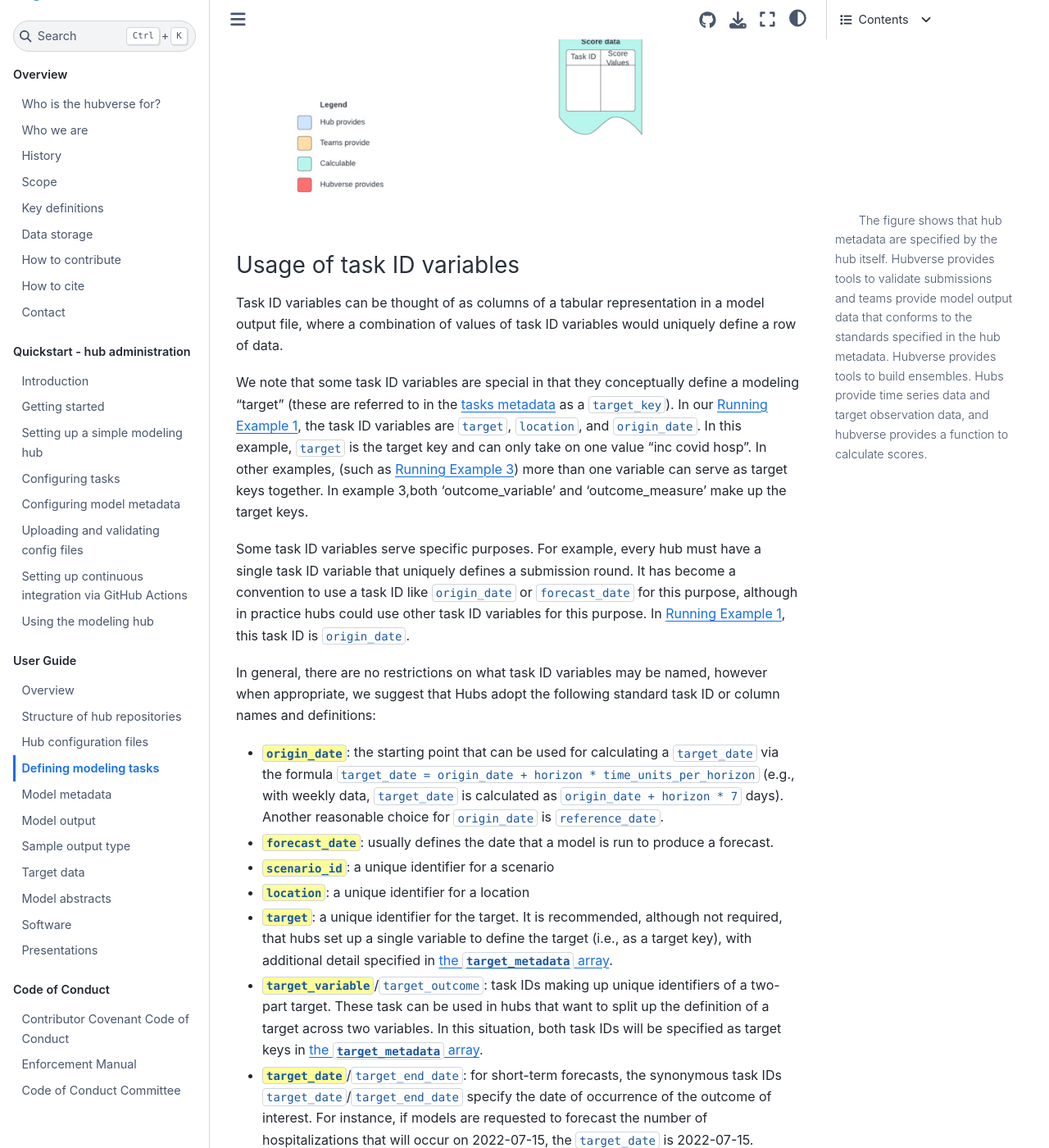
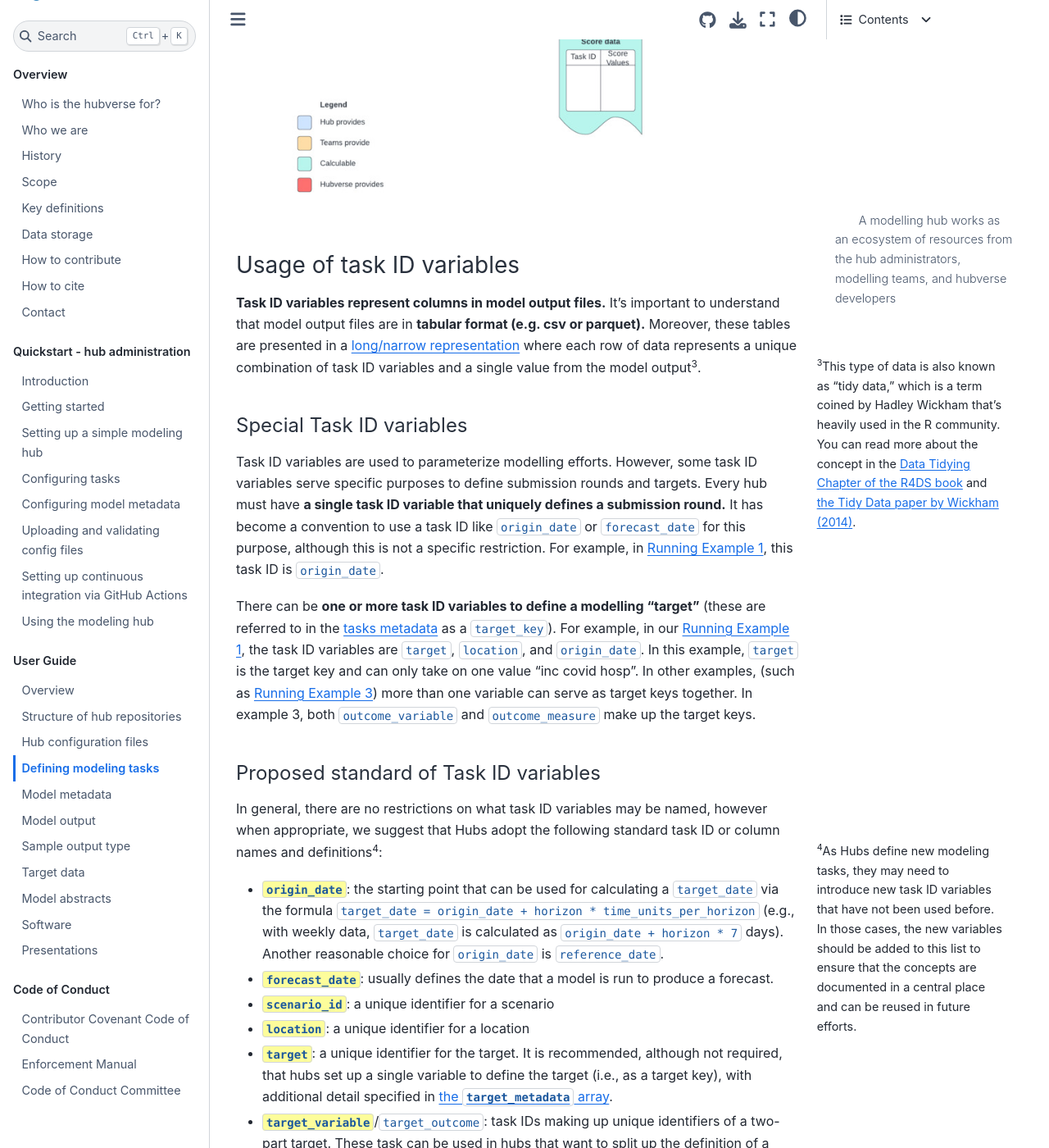
Before and after one commit to hubverse-org/hubDocs, a Sphinx documentation site: the page built from docs/source/user-guide/tasks.md, in a window 1280 px wide and 1400 px high, scrolled down 1243 px. Shown: the whole window at 82% size. Built offline with Sphinx 7.4.7 and the Sphinx Book theme 1.1.4, drawn with Linux system fonts in a browser that asks for light colours; comment, search, counter and statistics services are not loaded; some of the changed text lies outside the part shown.

Commit message:
Update tasks page
 - reduce up-front wordiness
 - Convert passive to active voice
 - clarify that task id vars represent columns in model output files
 - Split usage section into special id variables and proposed standard.
 - move paragraph about new modelling tasks and additions to the table
   to a margin note
 - add diagram for how target metadata bridges output type and task ids
 - front-load example of target metadata JSON
 - move the target type table inside the list item
 - bold the target_keys and target_type requirements so that it's clear
   how they releate to the task_ids and output_types

````diff
--- a/docs/source/user-guide/tasks.md
+++ b/docs/source/user-guide/tasks.md
@@ -9,11 +9,11 @@
 Modeling tasks are defined for single or multiple rounds[^multiround].
 The three components of modeling tasks are:
 
- - The [`task_ids`{.codeitem}](#task-id-vars) object defines both labels for columns in submission files and the set of valid values for each column.
+ - The [`task_ids`{.codeitem} object](#task-id-vars) defines both labels for columns in submission files and the set of valid values for each column.
    Any unique combination of the values define a single modeling task, or target.
- - The [`output_type`{.codeitem}](#output-types) object defines accepted representations for each task.
+ - The [`output_type`{.codeitem} object](#output-types) defines accepted representations _for each task_.
    More on the different output types can be found in [The Model Output Chapter](model-output.md#formats-of-model-output).
- - The [`target_metadata`{.codeitem}](#target-metadata) array provides additional information about each target.
+ - The [`target_metadata`{.codeitem} array](#target-metadata) provides additional information about each target.
 
 [^json]: Due to technical issues, we do not currently support json references or yaml metadata files.
 
@@ -39,32 +39,40 @@
 ```{figure} ../images/hub-data-relations2.jpeg
 ---
 figclass: margin-caption
-alt: A figure showing where data from hubs is created.
+alt: A diagram showing that hub metadata are specified by the hub itself. Hubverse provides tools to validate submissions and teams provide model output data that conforms to the standards specified in the hub metadata. Hubverse provides tools to build ensembles. Hubs provide time series data and target observation data, and hubverse provides a function to calculate scores.
 name: hub-data-relations
 ---
-The figure shows that hub metadata are specified by the hub itself.
-Hubverse provides tools to validate submissions and teams provide model output data that conforms to the standards specified in the hub metadata.
-Hubverse provides tools to build ensembles.
-Hubs provide time series data and target observation data, and hubverse provides a function to calculate scores.
+A modelling hub works as an ecosystem of resources from the hub administrators, modelling teams, and hubverse developers
 ```
 
 (task-id-use)=
 ### Usage of task ID variables
 
-Task ID variables can be thought of as columns of a tabular representation in a model output file, where a combination of values of task ID variables would uniquely define a row of data.
+**Task ID variables represent columns in model output files.**
+It's important to understand that model output files are in **tabular format (e.g. csv or parquet).**
+Moreover, these tables are presented in a [long/narrow representation](https://en.wikipedia.org/wiki/Wide_and_narrow_data) where each row of data represents a unique combination of task ID variables and a single value from the model output[^tidy].
 
-We note that some task ID variables are special in that they conceptually define a modeling "target" (these are referred to in the [tasks metadata](#tasks-metadata) as a `target_key`).
-In our [Running Example 1](#running-examples), the task ID variables are `target`, `location`, and `origin_date`.
+[^tidy]: This type of data is also known as "tidy data," which is a term coined by Hadley Wickham that's heavily used in the R community. You can read more about the concept in the [Data Tidying Chapter of the R4DS book](https://r4ds.hadley.nz/data-tidy#sec-tidy-data) and [the Tidy Data paper by Wickham (2014)](https://www.jstatsoft.org/article/view/v059i10).
+
+#### Special Task ID variables
+
+Task ID variables are used to parameterize modelling efforts.
+However, some task ID variables serve specific purposes to define submission rounds and targets.
+Every hub must have **a single task ID variable that uniquely defines a submission round.**
+It has become a convention to use a task ID like `origin_date` or `forecast_date` for this purpose, although this is not a specific restriction.
+For example, in [Running Example 1](#running-examples), this task ID is `origin_date`.
+
+There can be **one or more task ID variables to define a modelling "target"** (these are referred to in the [tasks metadata](#tasks-metadata) as a `target_key`).
+For example, in our [Running Example 1](#running-example-1), the task ID variables are `target`, `location`, and `origin_date`.
 In this example, `target` is the target key and can only take on one value "inc covid hosp".
-In other examples, (such as [Running Example 3](#running-examples)) more than one variable can serve as target keys together.
-In example 3,both 'outcome_variable' and 'outcome_measure' make up the target keys.
+In other examples, (such as [Running Example 3](#running-example-3)) more than one variable can serve as target keys together.
+In example 3, both `outcome_variable` and `outcome_measure` make up the target keys.
 
-Some task ID variables serve specific purposes.
-For example, every hub must have a single task ID variable that uniquely defines a submission round.
-It has become a convention to use a task ID like `origin_date` or `forecast_date` for this purpose, although in practice hubs could use other task ID variables for this  purpose.
-In [Running Example 1](#running-examples), this task ID is `origin_date`.
 
-In general, there are no restrictions on what task ID variables may be named, however when appropriate, we suggest that Hubs adopt the following standard task ID or column names and definitions:
+
+#### Proposed standard of Task ID variables
+
+In general, there are no restrictions on what task ID variables may be named, however when appropriate, we suggest that Hubs adopt the following standard task ID or column names and definitions[^new-vars]:
 
 * `origin_date`{.codeitem}: the starting point that can be used for calculating a `target_date` via the formula `target_date = origin_date + horizon * time_units_per_horizon` (e.g., with weekly data, `target_date` is calculated as `origin_date + horizon * 7` days).
   Another reasonable choice for `origin_date` is `reference_date`.
@@ -81,7 +89,7 @@
 * `horizon`{.codeitem}: The difference between the `target_date` and the `origin_date` in time units specified by the hub (e.g., may be days, weeks, or months)
 * `age_group`{.codeitem}: a unique identifier for an age group
 
-As Hubs define new modeling tasks, they may need to introduce new task ID variables that have not been used before.
+[^new-vars]: As Hubs define new modeling tasks, they may need to introduce new task ID variables that have not been used before.
 In those cases, the new variables should be added to this list to ensure that the concepts are documented in a central place and can be reused in future efforts.
 
 (output-types)=
@@ -94,32 +102,28 @@
 ## Target metadata
 
 Target metadata is an array in the [tasks.json](#tasks-metadata) schema file that defines the characteristics of each target.
+This serves as a logical connection between `task_ids` and corresponding `output_types`:
 
-It is composed of the following fields:
-* `target_id`{.codeitem}: a short description that uniquely identifies the target.
-* `target_name`{.codeitem}: a longer, human readable description of the target, which could be used as a visualization axis label.
-* `target_units`{.codeitem}: the unit of observation used for this target.
-* `target_keys`{.codeitem}: a set of one or more name/value pairs that must match a target defined in the `task_ids` section of the schema.
-Each value, or the combination of values if multiple keys are specified, defines a single target value.
-* `description`{.codeitem}: a verbose explanation of the target, which might include details on the measure used for the target or a definition of 'rate', for example.
-* `target_type`{.codeitem}: the target’s statistical data type.
+```{mermaid}
+flowchart LR
+    subgraph task-id["task_ids"]
+    target
+    end
 
-The following table lists the possible values for `target_type` and the `output_type` with which they can be used.
-We note that for the binary data type row, mean and median `output_type` are X'ed for definitional consistency, but in practice the hubverse recommends using pmf or sample `output_type` as a more natural way to represent these values.
+    subgraph output-type["output_type"]
+    vars["[output type objects]"]
+    end
 
-| `target_type` | mean | median | quantile | cdf   | pmf   | sample
-|--------- | ----------- |----------- | ----------- |----------- |----------- |----------- |
-| continous | X | X | X | X | - | X |
-| discrete | X | X | X | X | X | X |
-| nominal | - | - | - | - | X | X |
-| binary | X | X | - | - | X | X |
-| date | X | X | X | X | X | X |
-| ordinal | - | X | X | X | X | X |
-| compositional | X | X | - | - | - | X |
+    subgraph target-metadata["target_metadata"]
+    subgraph tk["target_keys"]
+    tktarget["target"]
+    end
+    target-type["target_type"]
+    end
 
-* `is_step_ahead`{.codeitem}: a Boolean value that indicates whether the target is part of a sequence of values, defined by `time_unit`.
-* `time_unit`{.codeitem}: When `is_step_ahead` is `true`, this field should be one of `"day"`, `"week"`, or `"month"`, defining the unit of time steps.
-  When `is_step_ahead` is `false`, this field will be ignored.
+    tktarget -->|"matches"| target
+    target-type -->|"corresponds to"| vars
+```
 
 ### Example
 Here is an example of how the target metadata fields might appear in the `tasks.json` schema for a Hub whose target is incident covid hospitalizations.
@@ -140,3 +144,32 @@
     }
 ]
 ```
+
+### Details
+
+It is composed of the following fields:
+* `target_id`{.codeitem}: a short description that uniquely identifies the target.
+* `target_name`{.codeitem}: a longer, human readable description of the target, which could be used as a visualization axis label.
+* `target_units`{.codeitem}: the unit of observation used for this target.
+* `target_keys`{.codeitem}: a set of one or more name/value pairs that **must match a target defined in the `task_ids`** section of the schema.
+Each value, or the combination of values if multiple keys are specified, defines a single target value.
+* `description`{.codeitem}: a verbose explanation of the target, which might include details on the measure used for the target or a definition of 'rate', for example.
+* `target_type`{.codeitem}: the target’s statistical data type that **must correspond to the `output_type`** section of the schema.
+
+   The following table lists the possible values for `target_type` (rows) and the corresponding `output_type` (columns).
+   An `X` indicates that the output type can be used with the target type and a `-` means that it can not be used.
+   We note that for the binary data type row, mean and median `output_type` are X'ed for definitional consistency, but in practice the hubverse recommends using pmf or sample `output_type` as a more natural way to represent these values.
+
+   | `target_type` | mean | median | quantile | cdf   | pmf   | sample
+   |--------- | ----------- |----------- | ----------- |----------- |----------- |----------- |
+   | continous | X | X | X | X | - | X |
+   | discrete | X | X | X | X | X | X |
+   | nominal | - | - | - | - | X | X |
+   | binary | X | X | - | - | X | X |
+   | date | X | X | X | X | X | X |
+   | ordinal | - | X | X | X | X | X |
+   | compositional | X | X | - | - | - | X |
+
+* `is_step_ahead`{.codeitem}: a Boolean value that indicates whether the target is part of a sequence of values, defined by `time_unit`.
+* `time_unit`{.codeitem}: When `is_step_ahead` is `true`, this field should be one of `"day"`, `"week"`, or `"month"`, defining the unit of time steps.
+  When `is_step_ahead` is `false`, this field will be ignored.
````
